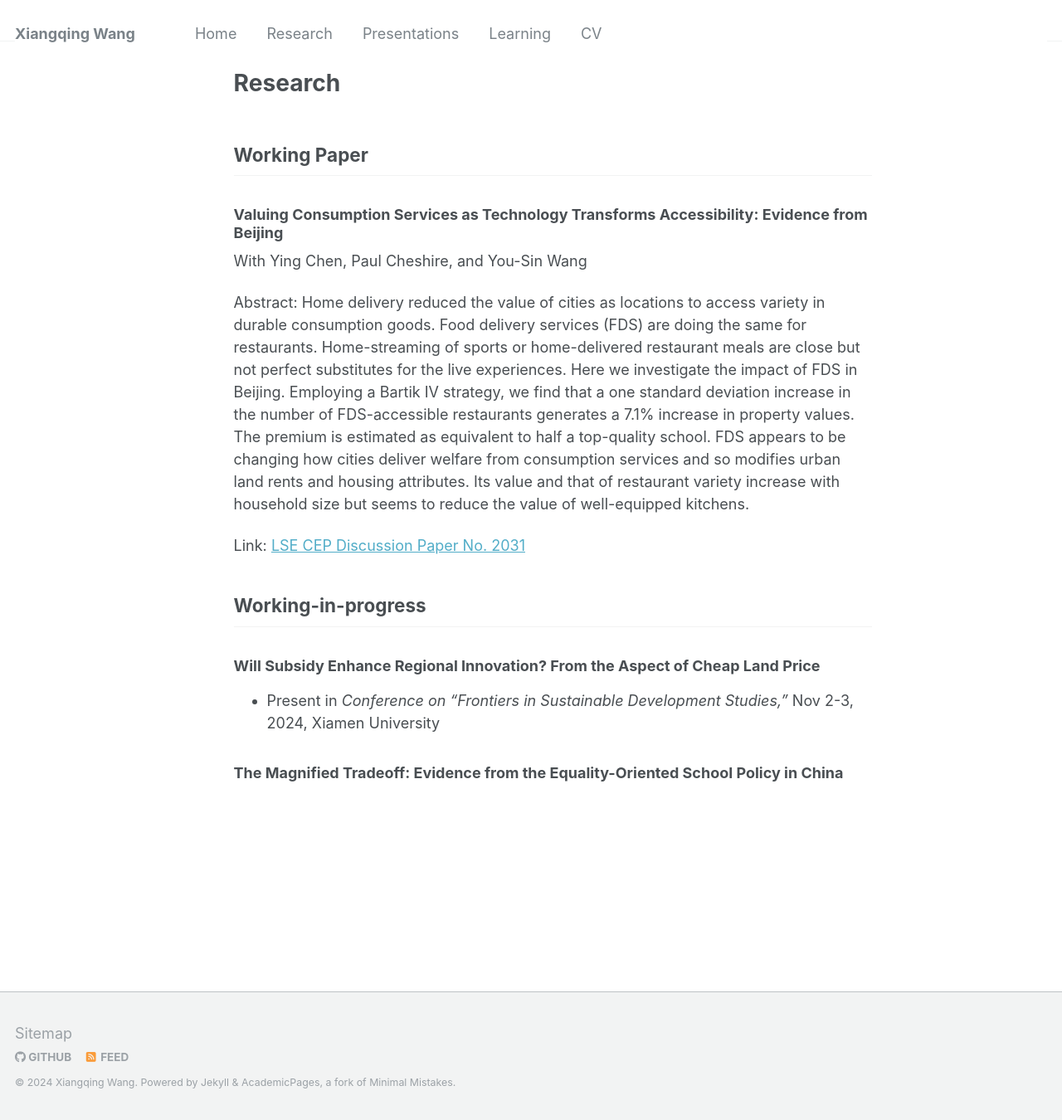
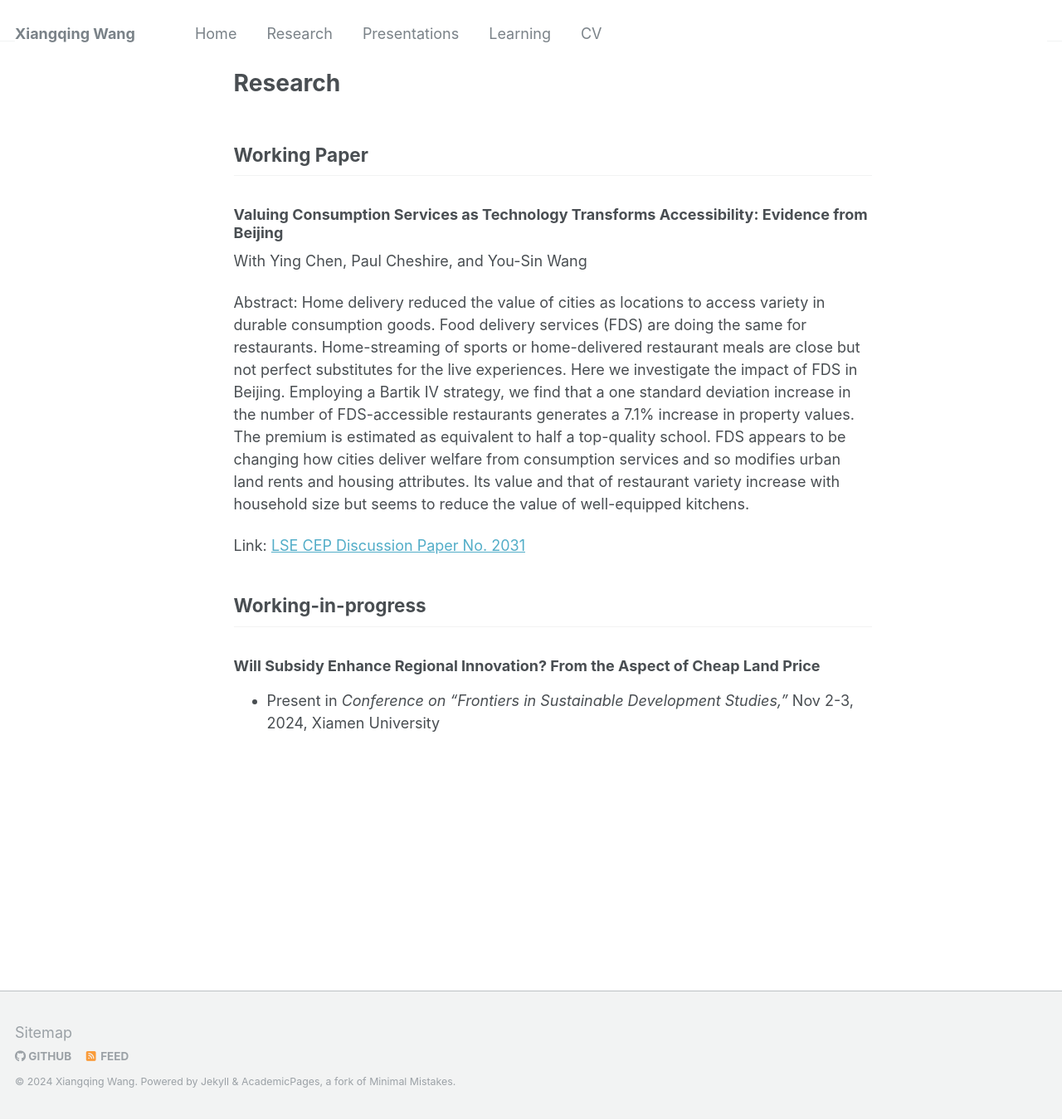
Before and after one commit to leahxqing/leahxqing.github.io, a Jekyll site: the page built from _pages/publications.md, in a window 1280 px wide and 1350 px high. Shown: the whole window at 83% size. Built offline with Jekyll 4.4.1, drawn with Linux system fonts in a browser that asks for light colours.

Commit message:
Update publications.md

```diff
--- a/_pages/publications.md
+++ b/_pages/publications.md
@@ -17,5 +17,3 @@
 ### Will Subsidy Enhance Regional Innovation? From the Aspect of Cheap Land Price
 
 - Present in *Conference on “Frontiers in Sustainable Development Studies,”* Nov 2-3, 2024, Xiamen University
-
-### The Magnified Tradeoff: Evidence from the Equality-Oriented School Policy in China
```
